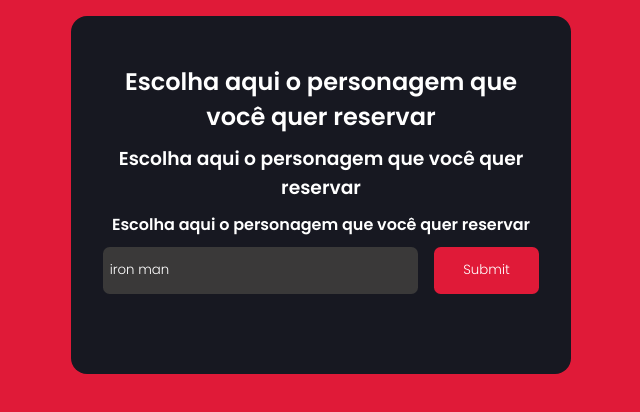
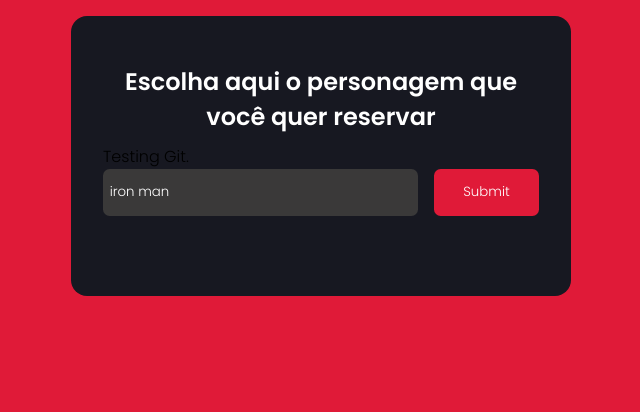
Before and after one commit to CosmicWheeler/marvel-api, a plain HTML site: page index.html in a window 1280 px wide. Shown: the whole page, without its empty margins (319-959 px from the left). Drawn offline with Linux system fonts and the light colour scheme; no server answers.

Commit message:
Colocando <p> para testar

```diff
--- a/index.html
+++ b/index.html
@@ -14,8 +14,7 @@
   <body>
     <div class="container">
       <h2 class="titulo">Escolha aqui o personagem que você quer reservar</h2>
-      <h3 class="titulo">Escolha aqui o personagem que você quer reservar</h3>
-      <h4 class="titulo">Escolha aqui o personagem que você quer reservar</h4>
+      <p>Testing Git.</p>
       <div class="input-container">
         <input type="text" class="input" value="iron man" id="input-box" placeholder="Digite aqui..."/>
         <button class="button" id="submit-button">Submit</button>
```
